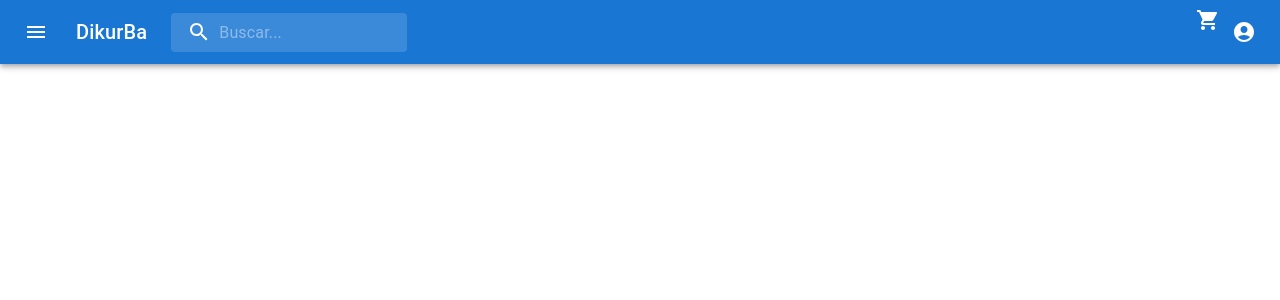
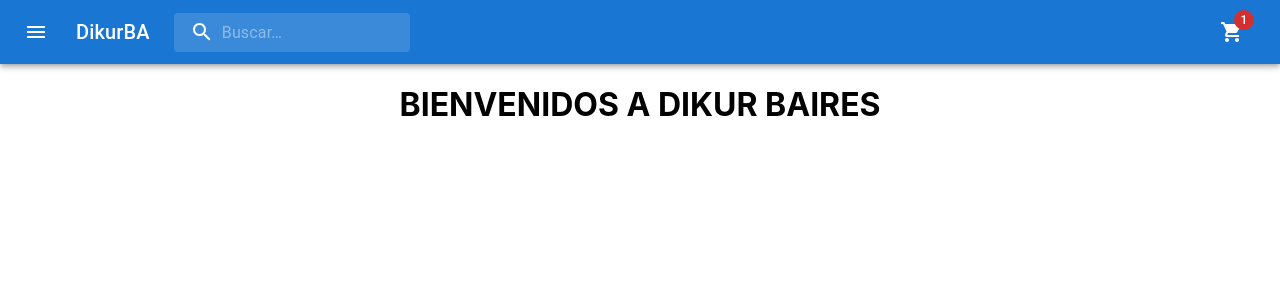
Before and after one commit to lucasriani/carrito, a React (Create React App) app: page / in a window 1280 px wide. Shown: the top 300 px of the page. Built offline with nearby package versions, Linux system fonts and the light colour scheme.

Commit message:
se agrego CartWidget

```diff
--- a/src/App.js
+++ b/src/App.js
@@ -1,13 +1,14 @@
 
 import './App.css';
-import NavBar from './components/navbar/navbar';
-import TittleComponent from './components/tittle/title';
+import ItemListContainer from './components/ItemListContainer';
+import NavBar from './components/NavBar';
+
 
 function App() {
   return (
     <div className="App">
-    <NavBar/>
-    <TittleComponent />
+        <NavBar />
+        <ItemListContainer greeting ="BIENVENIDOS A DIKUR BAIRES"/>
     </div>
   );
 }
--- /dev/null
+++ b/src/components/ItemListContainer.js
@@ -0,0 +1,10 @@
+const ItemListContainer = ({greeting}) => {
+    console.log("Soy props de ILC", greeting)
+    return (
+        <>
+        <h1>{greeting}</h1>
+        </>
+    )
+}
+
+export default ItemListContainer;
--- a/src/components/navbar/navbar.jsx
+++ b/src/components/NavBar.js
@@ -13,15 +13,13 @@ import MenuIcon from '@mui/icons-material/Menu';
 import SearchIcon from '@mui/icons-material/Search';
 import AccountCircle from '@mui/icons-material/AccountCircle';
 import MailIcon from '@mui/icons-material/Mail';
-import NotificationsIcon from '@mui/icons-material/Notifications';
-import MoreIcon from '@mui/icons-material/MoreVert';
-import CartWidget from '@mui/icons-material/ShoppingCart';
+import ShoppingCartIcon from '@mui/icons-material/ShoppingCart';
 
 const Search = styled('div')(({ theme }) => ({
-position: 'relative',
-borderRadius: theme.shape.borderRadius,
-backgroundColor: alpha(theme.palette.common.white, 0.15),
-'&:hover': {
+  position: 'relative',
+  borderRadius: theme.shape.borderRadius,
+  backgroundColor: alpha(theme.palette.common.white, 0.15),
+  '&:hover': {
     backgroundColor: alpha(theme.palette.common.white, 0.25),
   },
   marginRight: theme.spacing(2),
@@ -77,9 +75,7 @@ export default function PrimarySearchAppBar() {
     handleMobileMenuClose();
   };
 
-  const handleMobileMenuOpen = (event) => {
-    setMobileMoreAnchorEl(event.currentTarget);
-  };
+
 
   const menuId = 'primary-search-account-menu';
   const renderMenu = (
@@ -126,21 +122,32 @@ export default function PrimarySearchAppBar() {
             <MailIcon />
           </Badge>
         </IconButton>
-        <p>Messages</p>
+
       </MenuItem>
       <MenuItem>
         <IconButton
           size="large"
-          aria-label="show 17 in a cart"
+          aria-label="show 17 new notifications"
           color="inherit"
         >
-          <Badge badgeContent={17} color="error">
-            <CartWidget />
+          <Badge badgeContent={5} color="error">
+            <ShoppingCartIcon />
           </Badge>
         </IconButton>
-        <p>Cart</p>
+        <p>Notifications</p>
       </MenuItem>
-
+      <MenuItem onClick={handleProfileMenuOpen}>
+        <IconButton
+          size="large"
+          aria-label="account of current user"
+          aria-controls="primary-search-account-menu"
+          aria-haspopup="true"
+          color="inherit"
+        >
+          <AccountCircle />
+        </IconButton>
+        <p>Profile</p>
+      </MenuItem>
     </Menu>
   );
 
@@ -163,44 +170,33 @@ export default function PrimarySearchAppBar() {
             component="div"
             sx={{ display: { xs: 'none', sm: 'block' } }}
           >
-            DikurBa
+            DikurBA
           </Typography>
           <Search>
             <SearchIconWrapper>
               <SearchIcon />
             </SearchIconWrapper>
             <StyledInputBase
-              placeholder="Buscar..."
+              placeholder="Buscar…"
               inputProps={{ 'aria-label': 'search' }}
             />
           </Search>
           <Box sx={{ flexGrow: 1 }} />
           <Box sx={{ display: { xs: 'none', md: 'flex' } }}>
 
-            <CartWidget />
             <IconButton
               size="large"
-              edge="end"
-              aria-label="account of current user"
-              aria-controls={menuId}
-              aria-haspopup="true"
-              onClick={handleProfileMenuOpen}
+              aria-label="Un articulo en el carrito"
               color="inherit"
             >
-              <AccountCircle />
+              <Badge badgeContent={1} color="error">
+                <ShoppingCartIcon />
+              </Badge>
             </IconButton>
+
           </Box>
           <Box sx={{ display: { xs: 'flex', md: 'none' } }}>
-            <IconButton
-              size="large"
-              aria-label="show more"
-              aria-controls={mobileMenuId}
-              aria-haspopup="true"
-              onClick={handleMobileMenuOpen}
-              color="inherit"
-            >
-              <MoreIcon />
-            </IconButton>
+
           </Box>
         </Toolbar>
       </AppBar>
--- a/src/components/tittle/title.jsx
+++ /dev/null
@@ -1,11 +0,0 @@
-import { Component } from 'react';
-
-class TittleComponent extends Component {
-    render() {
-        return <div>
-            <h1></h1>
-        </div>;
-    }
-}
-
-export default TittleComponent;
```
Also changed, not shown: src/components/Cart/cartwidget.jsx (deleted, +0 -12 lines), src/components/CartWidget.js (added, +8 -0 lines).
